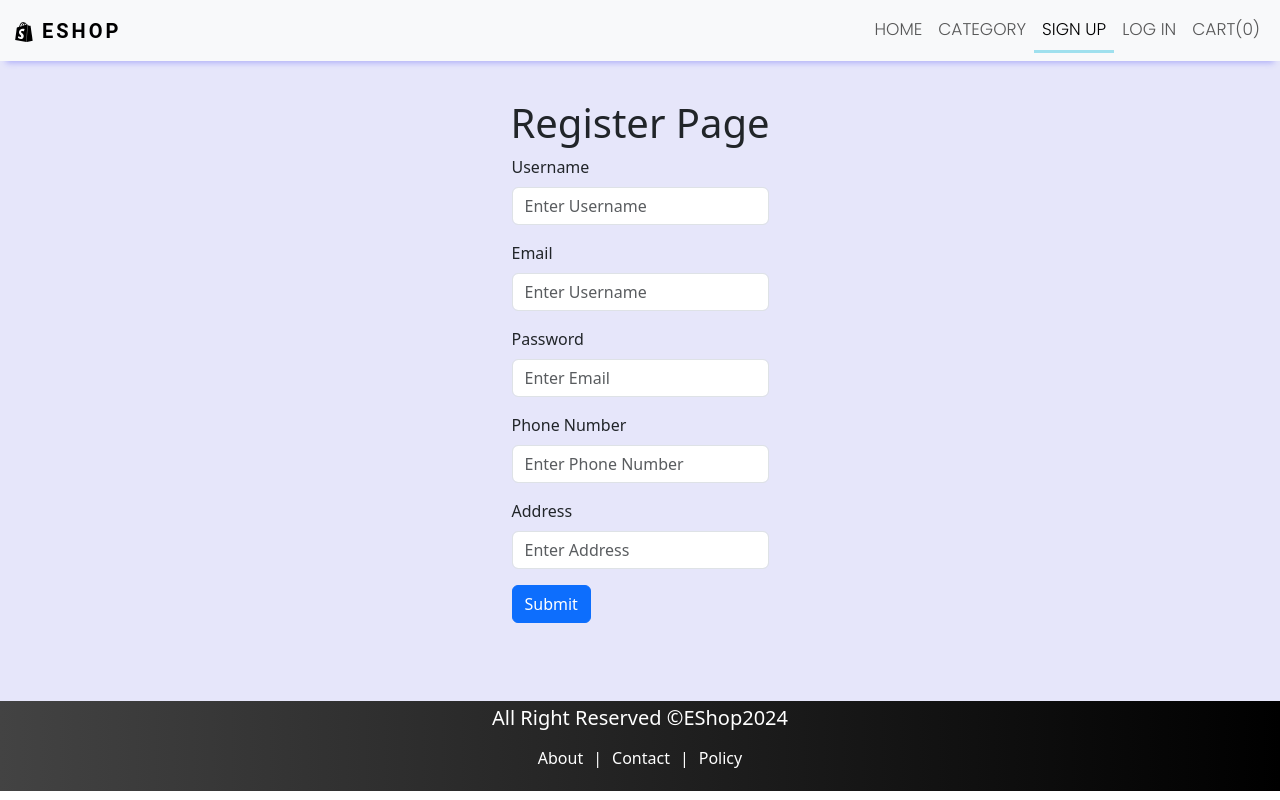
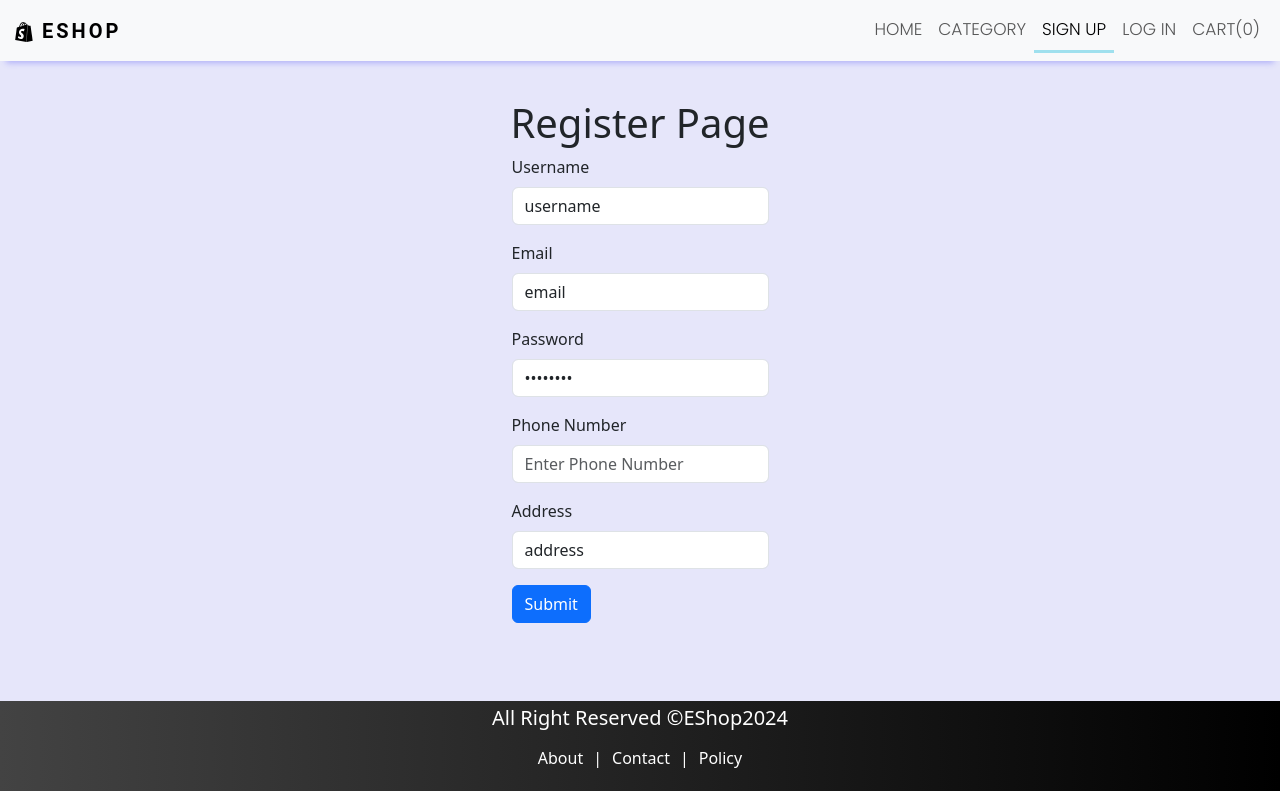
Before and after one commit to bindushahi/Ecommerce, a React (Create React App) app in the folder frontend/: page /register in a window 1280 px wide. Built offline with nearby package versions, Linux system fonts and the light colour scheme; a web font is replaced by a local one.

Commit message:
state create

```diff
--- a/frontend/src/pages/Auth/Register.js
+++ b/frontend/src/pages/Auth/Register.js
@@ -1,8 +1,15 @@
-import React from 'react'
+import React,{useState} from 'react'
 import Layout from '../../components/Layout/Layout.js'
 
 const Register = () => {
+    const[username,setUsername]=useState("");
+    const[email,setEmail]=useState("");
+    const[password,setPassword]=useState("");
+    const[phonenumber,setPhonenumber]=useState("");
+    const[address,setAddress]=useState("");
+
   return (
+
     <Layout title="Register -Ecommerce App">
 
 <div className='register'>
@@ -10,24 +17,24 @@ const Register = () => {
 <form>
   <div className="mb-3">
     <label htmlFor="exampleInputName" className="form-label">Username</label>
-    <input type="text" className="form-control" id="exampleInputName" placeholder='Enter Username'/>
+    <input type="text" value="username" className="form-control" id="exampleInputName" placeholder='Enter Username'/>
   </div>
   <div className="mb-3">
     <label htmlFor="exampleInputEmail1" className="form-label">Email</label>
-    <input type="email" className="form-control" id="exampleInputEmail1"placeholder='Enter Username'/>
+    <input type="email" value="email" className="form-control" id="exampleInputEmail1"placeholder='Enter Username'/>
   </div>
 
   <div className="mb-3">
     <label htmlFor="exampleInputPassword1" className="form-label">Password</label>
-    <input type="password" className="form-control" id="exampleInputPassword1"placeholder='Enter Email' />
+    <input type="password" value="password"className="form-control" id="exampleInputPassword1"placeholder='Enter Email' />
   </div>
   <div className="mb-3">
     <label htmlFor="exampleInputPhonenumber" className="form-label">Phone Number</label>
-    <input type="number" className="form-control" id="exampleInputPhonenumber"placeholder='Enter Phone Number' />
+    <input type="number" value="phonenumber"className="form-control" id="exampleInputPhonenumber"placeholder='Enter Phone Number' />
   </div>
    <div className="mb-3">
     <label htmlFor="exampleInputAddress" className="form-label">Address</label>
-    <input type="name" className="form-control" id="exampleInputAddress"placeholder='Enter Address' />
+    <input type="name"value="address" className="form-control" id="exampleInputAddress"placeholder='Enter Address' />
   </div>
 
 
```
